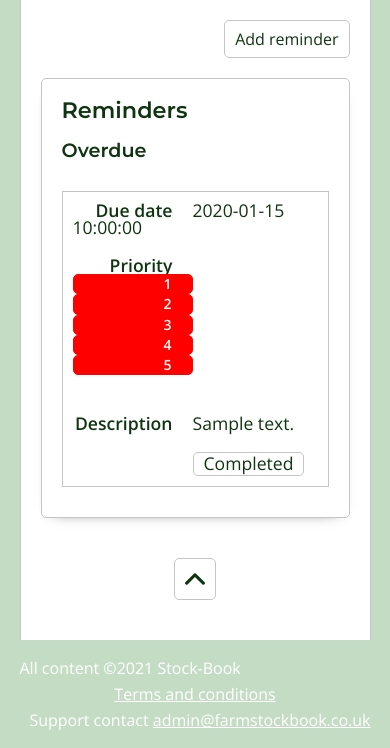
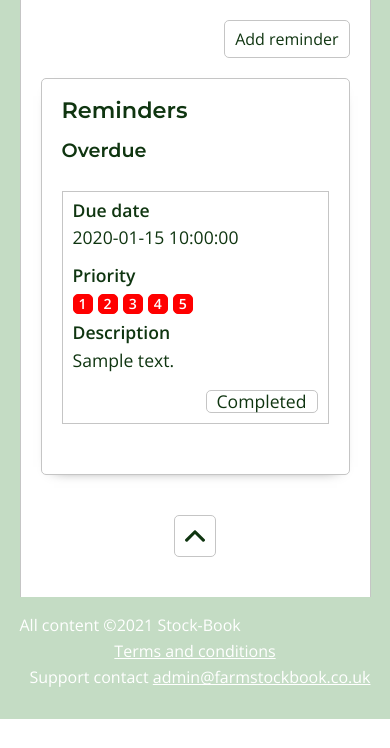
Before and after one commit to PatDobson1/redesign-flock-book, a PHP site: page /redesign-flock-book/reminders in a window 390 px wide. Shown: the part 125-873 px from the top of the page. After the commit the page ends 844 px from the top, so only its background shows below. Run offline with PHP 8.4, Linux system fonts and the light colour scheme; tables that the repository leaves empty or names only in its code hold one stand-in row (values such as "Sample post").

Commit message:
Styled reminders for @media < 800px

```diff
--- a/includes/classes/Livestock.class.php
+++ b/includes/classes/Livestock.class.php
@@ -310,7 +310,7 @@
 
                 $data = '';
                 $data.= "<p class='controls'>";
-                    $data.= "<a href='$site_data[site_root]/livestock' class='back'>Back to livestock</a>";
+                    $data.= "<a href='$site_data[site_root]/livestock' class='back'>Livestock</a>";
                     $data.= "<a class='right_aligned js_edit_btn' data-editid='$row[id]' data-edittype='livestock' data-form='edit_livestock'>Edit livestock</a>";
                 $data.= "</p>";
 
--- a/includes/classes/Menu.class.php
+++ b/includes/classes/Menu.class.php
@@ -59,6 +59,7 @@
                         <li><a href='$site_data[site_root]/medicine'>Medicine</a></li>
                         <li><a href='$site_data[site_root]/manualTreatment'>Manual treatment</a></li>
                         <li class='title'>Control</li>
+                        <li><a class='icon_reminder' href='$site_data[site_root]/reminders'>Reminders</a></li>
                         <li><a class='js_print icon_print'>Print</a></li>
                         <li><a class='icon_logOut'>Log out</a></li>
                     </ul>
--- a/includes/classes/reminders.class.php
+++ b/includes/classes/reminders.class.php
@@ -36,7 +36,7 @@
                     }
                     $sql = self::$conn -> prepare($query);
                     $sql -> execute();
-                    echo "  <table class='reminder_table'>
+                    echo "  <table class='reminder_table' data-classname='reminders'>
                                 <tr>
                                     <th>Due date</th>
                                     <th>Priority</th>
@@ -119,7 +119,7 @@
                     }
                     $data = '';
                     $data .= "<p class='controls'>";
-                        $data .= "<a href='$site_data[site_root]/reminders' class='back'>Back to reminders</a>";
+                        $data .= "<a href='$site_data[site_root]/reminders' class='back'>Reminders</a>";
                         $data .= "<a class='right_aligned js_edit_btn' data-editid='$id' data-edittype='reminder' data-form='edit_reminder'>Edit reminder</a>";
                     $data .= "</p>";
                     $data .= "<div class='card reminderCard'>";
--- a/includes/js/functions.js
+++ b/includes/js/functions.js
@@ -557,7 +557,8 @@
                                 }
                             }
                             var newTable = '<h3>New</h3><table class="reminder_table"><tbody><tr><th>Due date</th><th width="100px">Priority</th><th>Description</th></tr><tr><td class="cen">' + returnedData.reminder_date + '</td><td class="left">' + priority + '</td><td class="left">' + returnedData.description + '</td></tr></table>';
-                            $('.card h2').after(newTable);
+                            var newMobileTable = '<table class="mobile_table  mobile_reminders"><tbody><tr><td><span>Due date</span>' + returnedData.reminder_date + '</td></tr><tr><td><span>Priority</span>' + priority + '</td></tr><tr><td><span>Description</span>' + returnedData.description + '</td></tr><tr><td></td></tr></tbody></table>';
+                            $('.card h2').after(newTable).after(newMobileTable);
                             $('form')[0].reset();
                             displayMessage("Reminder added");
                         break;
@@ -2404,7 +2405,9 @@ var tables = function(){
     // -- Create a mobile version of each table on the page --------------------
         $(document).find('table').each(function(){
 
-            var newTable = '<table class="mobile_table">';
+            var newClass = $(this).data('classname') ? ' mobile_' + $(this).data('classname') : '';
+            console.log(newClass);
+            var newTable = '<table class="mobile_table ' + newClass +'">';
             var cols = [];
             var newRows = '';
             $(this).find('tr').each(function(i){
@@ -2414,11 +2417,9 @@ var tables = function(){
                     })
                 }else{
                     var id_link = $(this).data('id') ? ' data-id="' + $(this).data('id') + '" ' : ' data-editid="' + $(this).data('editid') + '" ';
-                    var species_or_breed = $(this).data('form') == 'edit_breed' ? 'breed' : 'species';
-                    var edit_link = $(this).hasClass('js-view') ? ' class="js-view" ' : ' data-form="edit_' + species_or_breed + '" data-table="' + species_or_breed + '" class="js_edit" ';
                     newRows += '<tbody>';
                         $(this).find('td').each(function(i){
-                            newRows += '<tr' + edit_link + id_link + '><td>' + '<span>' + cols[i] + '</span>' + $(this).html()  + '</td></tr>';
+                            newRows += '<tr class="js-view"' + id_link + '><td>' + '<span>' + cols[i] + '</span>' + $(this).html()  + '</td></tr>';
                         })
                     newRows += '</tbody>';
                 }
--- a/src/js/form.js
+++ b/src/js/form.js
@@ -557,7 +557,8 @@
                                 }
                             }
                             var newTable = '<h3>New</h3><table class="reminder_table"><tbody><tr><th>Due date</th><th width="100px">Priority</th><th>Description</th></tr><tr><td class="cen">' + returnedData.reminder_date + '</td><td class="left">' + priority + '</td><td class="left">' + returnedData.description + '</td></tr></table>';
-                            $('.card h2').after(newTable);
+                            var newMobileTable = '<table class="mobile_table  mobile_reminders"><tbody><tr><td><span>Due date</span>' + returnedData.reminder_date + '</td></tr><tr><td><span>Priority</span>' + priority + '</td></tr><tr><td><span>Description</span>' + returnedData.description + '</td></tr><tr><td></td></tr></tbody></table>';
+                            $('.card h2').after(newTable).after(newMobileTable);
                             $('form')[0].reset();
                             displayMessage("Reminder added");
                         break;
--- a/src/scss/forms.scss
+++ b/src/scss/forms.scss
@@ -118,6 +118,9 @@
                         display: inline-block;
                         margin-right: 10px;
                         vertical-align: middle;
+                    }
+                    @media( max-width: 450px ){
+                        font-size: 0.6em;
                     }
                 }
                 input{
--- a/src/scss/menus.scss
+++ b/src/scss/menus.scss
@@ -115,7 +115,8 @@
                 border: 1px solid $light-border-colour;
                 border-radius: $border-radius;
                 &.icon_print,
-                &.icon_logOut{
+                &.icon_logOut,
+                &.icon_reminder{
                     padding-left: 50px
                 }
             }
--- a/src/scss/reminders.scss
+++ b/src/scss/reminders.scss
@@ -39,6 +39,46 @@
             padding: 3px 5px;
         }
     }
+    .mobile_reminders{
+        tr{
+            td{
+                .priority{
+                    display: inline;
+                    span{
+                        width: auto;
+                        padding: 2px 5px;
+                        &.blank{
+                            background: none;
+                            width: 20px;
+                            height: 21px;
+                        }
+                    }
+                }
+            }
+            &:nth-child(3){
+                td{
+                    position: relative;
+                    padding: 5px 20px 20px 120px;
+                    span{
+                        position: absolute;
+                        top: 5px;
+                        left: 10px;
+                    }
+                    @media( max-width: 450px ){
+                        padding: 0 10px 0 10px;
+                        span{
+                            position: static;
+                        }
+                    }
+                }
+            }
+            &:nth-child(4){
+                td{
+                    text-align: right;
+                }
+            }
+        }
+    }
 // --------------------------------------------------------------
 
 // -- Email list ------------------------------------------------
--- a/src/scss/tables.scss
+++ b/src/scss/tables.scss
@@ -101,5 +101,17 @@ table{
     }
     @media( max-width: 800px ){
         display: table;
+        margin-bottom: 20px;
+    }
+    @media( max-width: 450px ){
+        tr{
+            td{
+                > span{
+                    display: block;
+                    text-align: left;
+                    margin-bottom: 10px;
+                }
+            }
+        }
     }
 }
```
Also changed, not shown: src/js/tables.js (+4 -4 lines), includes/style/style.css, 1 other file.
